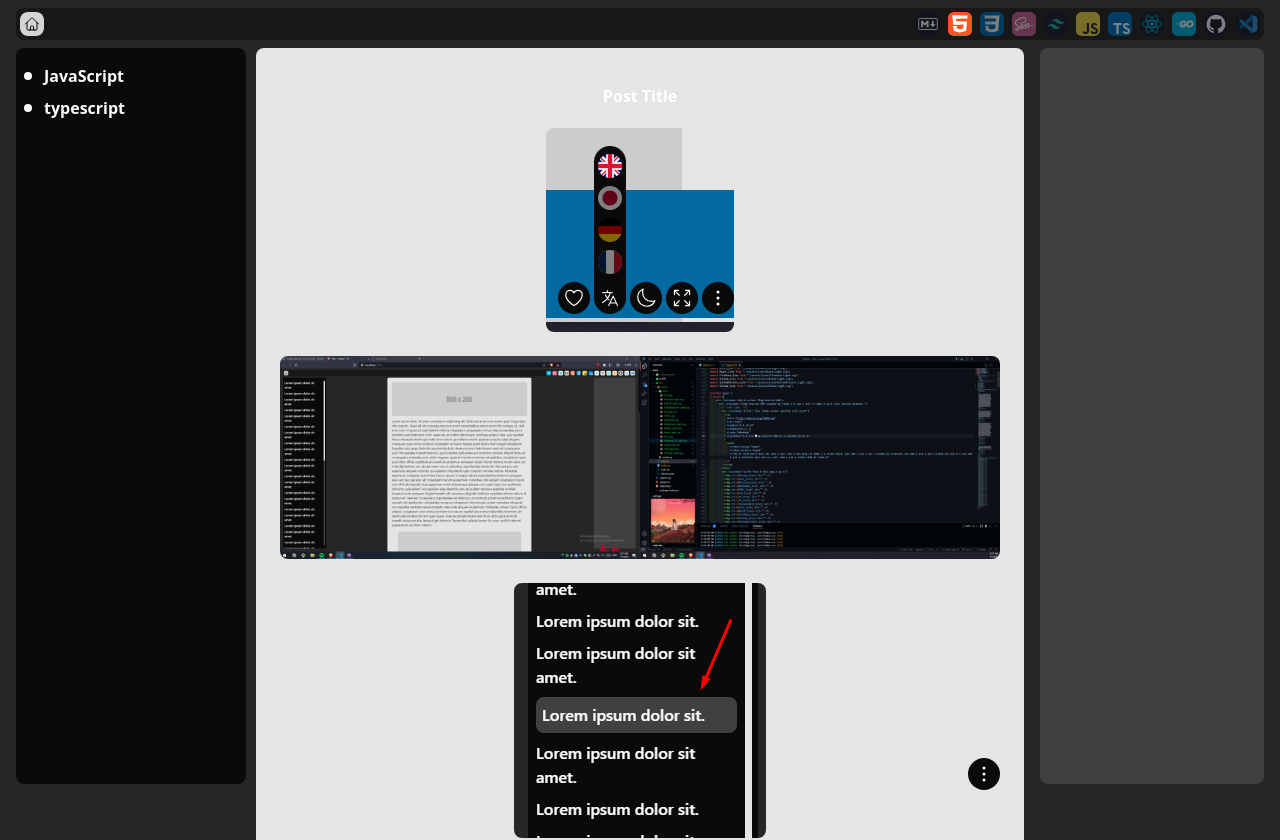
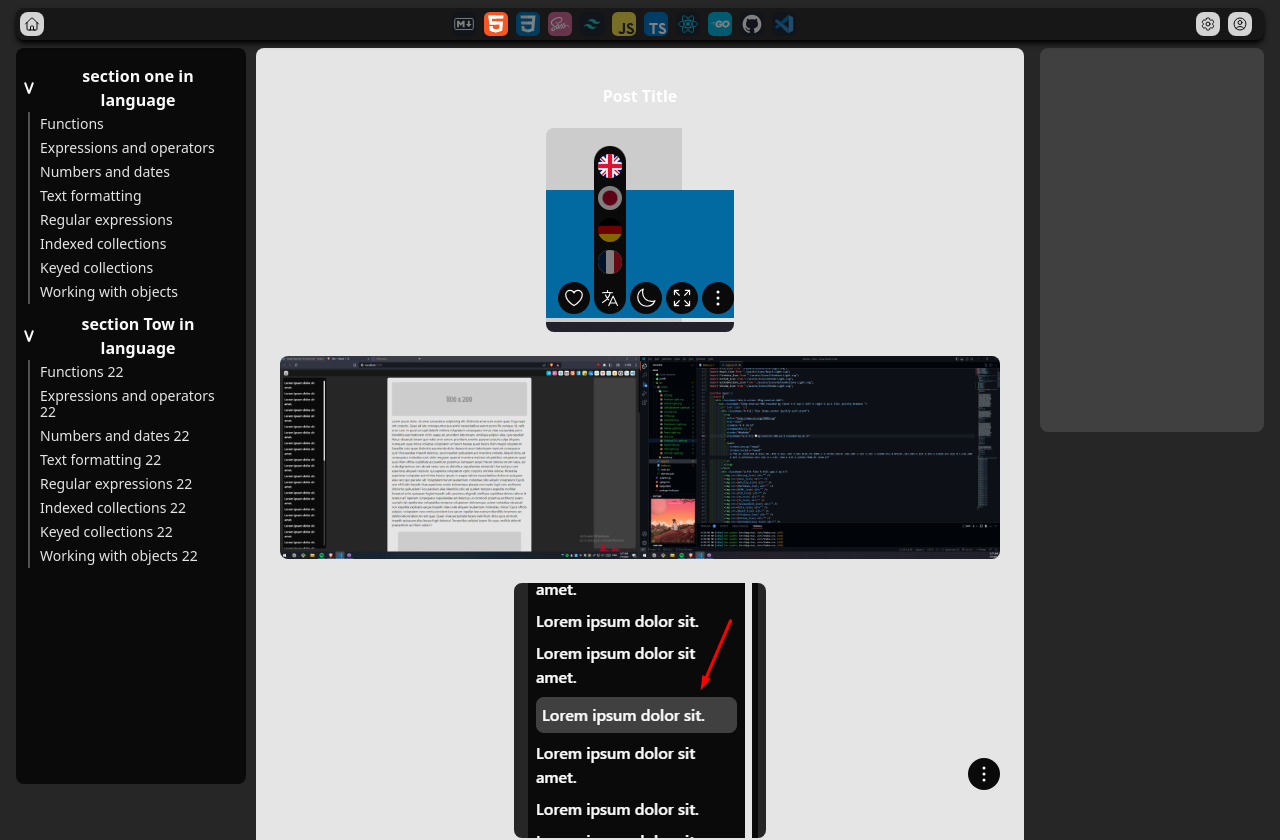
Before and after one commit to AlexEG/BetterDevDocs, a React (Vite) app: page / in a window 1280 px wide. Shown: the top 840 px of the page. Built offline with nearby package versions, Linux system fonts and the light colour scheme.

Commit message:
v1.2.6
JS pages routing

```diff
--- a/src/App.tsx
+++ b/src/App.tsx
@@ -1,16 +1,26 @@
+import { BrowserRouter, Routes, Route } from "react-router-dom";
+import Navbar from "./components/navbar/Navbar";
+
 import Home from "./pages/Home";
-import { BrowserRouter, Routes, Route } from "react-router-dom";
 
+//* -----------[ JS ]----------- *//
 import JavaScriptHome from "./pages/JavaScript/JavaScriptHome";
+import JavaScriptMDN from "./pages/JavaScript/JavaScriptMDN";
+
+//* -----------[ Tailwind CSS ]----------- *//
 import TailwindCSSHome from "./pages/TailwindCSS/TailwindCSSHome";
+
+//* -----------[ React ]----------- *//
 import ReactHome from "./pages/React/ReactHome";
 
 function App() {
   return (
     <BrowserRouter>
+      <Navbar />
       <Routes>
         <Route path="/" element={<Home />}></Route>
         <Route path="/javascript" element={<JavaScriptHome />}></Route>
+        <Route path="/javascript/mdn" element={<JavaScriptMDN />}></Route>
         <Route path="/react" element={<ReactHome />}></Route>
         <Route path="/tailwindcss" element={<TailwindCSSHome />}></Route>
       </Routes>
--- /dev/null
+++ b/src/DATA/pages/JavaScriptSidbarContent.json
@@ -0,0 +1,60 @@
+{
+  "homePage": [
+    [
+      "section one in language",
+      [
+        "Functions",
+        "Expressions and operators",
+        "Numbers and dates",
+        "Text formatting",
+        "Regular expressions",
+        "Indexed collections",
+        "Keyed collections",
+        "Working with objects"
+      ]
+    ],
+
+    [
+      "section Tow in language",
+      [
+        "Functions 22",
+        "Expressions and operators 22",
+        "Numbers and dates 22",
+        "Text formatting 22",
+        "Regular expressions 22",
+        "Indexed collections 22",
+        "Keyed collections 22",
+        "Working with objects 22"
+      ]
+    ]
+  ],
+  "MDN": [
+    [
+      "section one in language MDN",
+      [
+        "Functions",
+        "Expressions and operators",
+        "Numbers and dates",
+        "Text formatting",
+        "Regular expressions",
+        "Indexed collections",
+        "Keyed collections",
+        "Working with objects"
+      ]
+    ],
+
+    [
+      "section Tow in language MDN",
+      [
+        "Functions 22",
+        "Expressions and operators 22",
+        "Numbers and dates 22",
+        "Text formatting 22",
+        "Regular expressions 22",
+        "Indexed collections 22",
+        "Keyed collections 22",
+        "Working with objects 22"
+      ]
+    ]
+  ]
+}
--- a/src/components/navbar/LanguagesTools.tsx
+++ b/src/components/navbar/LanguagesTools.tsx
@@ -22,9 +22,9 @@ function LanguagesTools(): JSX.Element[] {
   allLanguagesToolsIconsArrTitle.map((icon, i) => {
     if (dataArr.includes(icon)) {
       iconsArr.push(
+        <button onClick={() => ChangeBlogSection(icon)}>
           <Link to={`/${icon.toLocaleLowerCase()}`}>
             <img
-            onClick={() => ChangeBlogSection(icon)}
               className={`${
                 blogSection === icon ? "brightness-110" : "brightness-50"
               } hover:brightness-110 transition cursor-pointer w-6`}
@@ -32,7 +32,8 @@ function LanguagesTools(): JSX.Element[] {
               src={allLanguagesToolsIconsArr[i]}
               alt={icon}
             />
-        </Link>,
+          </Link>
+        </button>,
       );
     }
   });
--- a/src/components/navbar/Navbar.tsx
+++ b/src/components/navbar/Navbar.tsx
@@ -1,10 +1,12 @@
 import LanguagesTools from "./LanguagesTools";
 import { Link } from "react-router-dom";
+import SettingsAccountBtn from "./SettingsAccountBtn";
 
 function Navbar() {
   return (
-    <nav className="bg-neutral-900 rounded-lg z-10 fixed h-8 top-2 left-4 right-4 px-1 flex justify-between ">
+    <nav className="bg-neutral-900 rounded-lg z-10 fixed h-8 top-2 left-4 right-4 px-1 flex justify-between shadow-black shadow-md ">
       {/* left Side  */}
+
       <div className="h-full flex items-center justify-self-start">
         <Link to="/">
           <svg
@@ -27,6 +29,8 @@ function Navbar() {
       <div className="w-fit flex h-full gap-2 py-1">
         <LanguagesTools />
       </div>
+
+      <SettingsAccountBtn />
     </nav>
   );
 }
--- /dev/null
+++ b/src/components/navbar/SettingsAccountBtn.tsx
@@ -0,0 +1,45 @@
+function SettingsAccountBtn() {
+  return (
+    <div className="h-full flex items-center justify-self-start ">
+      <button>
+        <svg
+          xmlns="http://www.w3.org/2000/svg"
+          fill="none"
+          viewBox="0 0 24 24"
+          strokeWidth={1.5}
+          stroke="#0a0a0a"
+          className="w-6 h-6 bg-neutral-300 px-1 rounded-lg mr-2"
+        >
+          <path
+            stroke-linecap="round"
+            stroke-linejoin="round"
+            d="M9.594 3.94c.09-.542.56-.94 1.11-.94h2.593c.55 0 1.02.398 1.11.94l.213 1.281c.063.374.313.686.645.87.074.04.147.083.22.127.324.196.72.257 1.075.124l1.217-.456a1.125 1.125 0 011.37.49l1.296 2.247a1.125 1.125 0 01-.26 1.431l-1.003.827c-.293.24-.438.613-.431.992a6.759 6.759 0 010 .255c-.007.378.138.75.43.99l1.005.828c.424.35.534.954.26 1.43l-1.298 2.247a1.125 1.125 0 01-1.369.491l-1.217-.456c-.355-.133-.75-.072-1.076.124a6.57 6.57 0 01-.22.128c-.331.183-.581.495-.644.869l-.213 1.28c-.09.543-.56.941-1.11.941h-2.594c-.55 0-1.02-.398-1.11-.94l-.213-1.281c-.062-.374-.312-.686-.644-.87a6.52 6.52 0 01-.22-.127c-.325-.196-.72-.257-1.076-.124l-1.217.456a1.125 1.125 0 01-1.369-.49l-1.297-2.247a1.125 1.125 0 01.26-1.431l1.004-.827c.292-.24.437-.613.43-.992a6.932 6.932 0 010-.255c.007-.378-.138-.75-.43-.99l-1.004-.828a1.125 1.125 0 01-.26-1.43l1.297-2.247a1.125 1.125 0 011.37-.491l1.216.456c.356.133.751.072 1.076-.124.072-.044.146-.087.22-.128.332-.183.582-.495.644-.869l.214-1.281z"
+          />
+          <path
+            stroke-linecap="round"
+            stroke-linejoin="round"
+            d="M15 12a3 3 0 11-6 0 3 3 0 016 0z"
+          />
+        </svg>
+      </button>
+      <button>
+        <svg
+          xmlns="http://www.w3.org/2000/svg"
+          fill="none"
+          viewBox="0 0 24 24"
+          strokeWidth={1.5}
+          stroke="#0a0a0a"
+          className="w-6 h-6 bg-neutral-300 px-1 rounded-lg mr-2"
+        >
+          <path
+            stroke-linecap="round"
+            stroke-linejoin="round"
+            d="M17.982 18.725A7.488 7.488 0 0012 15.75a7.488 7.488 0 00-5.982 2.975m11.963 0a9 9 0 10-11.963 0m11.963 0A8.966 8.966 0 0112 21a8.966 8.966 0 01-5.982-2.275M15 9.75a3 3 0 11-6 0 3 3 0 016 0z"
+          />
+        </svg>
+      </button>
+    </div>
+  );
+}
+
+export default SettingsAccountBtn;
--- a/src/components/sidebar/SectionLink.tsx
+++ b/src/components/sidebar/SectionLink.tsx
@@ -12,7 +12,7 @@ function SectionLink({
   setOpenSection: React.Dispatch<React.SetStateAction<string>>;
 }) {
   const [sectionTap, setSectionTap] = useState({
-    isSectionTapOpen: false,
+    isSectionTapOpen: true,
     selectOpenSubSec: `${sectionTitle}-subSection-${0}`,
   });
 
--- a/src/components/sidebar/Sidebar.tsx
+++ b/src/components/sidebar/Sidebar.tsx
@@ -1,43 +1,28 @@
 import { useState } from "react";
 import SectionLink from "./SectionLink";
 
-function Sidebar() {
+function Sidebar({ sidebarSections }: any) {
   const [openSection, setOpenSection] = useState("JavaScript");
+
+  const allSidebarElements = sidebarSections.map((section) => (
+    <SectionLink
+      key={section[0]}
+      openSection={openSection}
+      setOpenSection={setOpenSection}
+      sectionTitle={section[0]}
+      subSections={section[1]}
+    />
+  ));
+
+  // console.log(
+  //   "🚀 ~ file: Sidebar.tsx:8 ~ Sidebar ~ allSidebarElements:",
+  //   allSidebarElements,
+  // );
 
   return (
     <div className="sidebar-content  pr-1.5 h-[calc(100%-4rem)] fixed overflow-hidden left-4  bg-neutral-950 top-12 bottom-4 rounded-lg">
       <aside className="h-full  w-56 p-2 overflow-y-auto">
-        <SectionLink
-          openSection={openSection}
-          setOpenSection={setOpenSection}
-          sectionTitle="JavaScript"
-          subSections={[
-            "Functions",
-            "Expressions and operators",
-            "Numbers and dates",
-            "Text formatting",
-            "Regular expressions",
-            "Indexed collections",
-            "Keyed collections",
-            "Working with objects",
-          ]}
-        />
-
-        <SectionLink
-          openSection={openSection}
-          setOpenSection={setOpenSection}
-          sectionTitle="typescript"
-          subSections={[
-            "Functions",
-            "Expressions and operators",
-            "Numbers and dates",
-            "Text formatting",
-            "Regular expressions",
-            "Indexed collections",
-            "Keyed collections",
-            "Working with objects",
-          ]}
-        />
+        {allSidebarElements}
       </aside>
     </div>
   );
--- a/src/pages/Home.tsx
+++ b/src/pages/Home.tsx
@@ -1,17 +1,15 @@
-import Navbar from "../components/navbar/Navbar";
 import Sidebar from "../components/sidebar/Sidebar";
 import Post from "../components/article/Post";
+import JavaScriptSidbarContentDATA from "../DATA/pages/JavaScriptSidbarContent.json";
 
 function Home() {
   return (
     <div className="min-h-screen bg-neutral-800">
-      <Navbar />
-
       <Post />
 
-      <div className=" bg-neutral-700 h-[calc(100%-4rem)] w-56 fixed right-4 top-12 bottom-4 rounded-lg"></div>
+      <div className=" bg-neutral-700 h-96 max-h-[calc(100%-4rem)] w-56 fixed right-4 top-12 bottom-4 rounded-lg"></div>
 
-      <Sidebar />
+      <Sidebar sidebarSections={JavaScriptSidbarContentDATA.homePage} />
     </div>
   );
 }
--- a/src/pages/JavaScript/JavaScriptHome.tsx
+++ b/src/pages/JavaScript/JavaScriptHome.tsx
@@ -1,11 +1,21 @@
-import Navbar from "../../components/navbar/Navbar";
+import { Link } from "react-router-dom";
+
+import JavaScriptSidbarContentDATA from "../../DATA/pages/JavaScriptSidbarContent.json";
 
 function JavaScriptHome() {
   return (
-    <div className="bg-black min-h-screen flex justify-center items-center">
-      <Navbar />
+    <div className="bg-neutral-800 min-h-screen flex justify-center items-center gap-4 flex-col">
+      <Link to="/javascript/mdn">
+        <p className="bg-neutral-950 text-neutral-50 font-bold p-10 text-5xl">
+          MDN
+        </p>
+      </Link>
 
-      <p className="text-white text-4xl">JavaScript Home</p>
+      <Link to="/javascript/javascript_info">
+        <p className="bg-neutral-950 text-neutral-50 font-bold p-10 text-5xl">
+          JavaScript.info
+        </p>
+      </Link>
     </div>
   );
 }
--- /dev/null
+++ b/src/pages/JavaScript/JavaScriptMDN.tsx
@@ -0,0 +1,16 @@
+import JavaScriptSidbarContentDATA from "../../DATA/pages/JavaScriptSidbarContent.json";
+import Sidebar from "../../components/sidebar/Sidebar";
+
+function JavaScriptMDN() {
+  return (
+    <div className="bg-neutral-800 min-h-screen flex justify-center items-center gap-4 flex-col">
+      <p className="text-6xl font-bold bg-black text-white p-5">
+        This is MDN Docs
+      </p>
+
+      <Sidebar sidebarSections={JavaScriptSidbarContentDATA.MDN} />
+    </div>
+  );
+}
+
+export default JavaScriptMDN;
--- a/src/pages/React/ReactHome.tsx
+++ b/src/pages/React/ReactHome.tsx
@@ -1,11 +1,10 @@
-import Navbar from "../../components/navbar/Navbar";
-
+import Sidebar from "../../components/sidebar/Sidebar";
+import JavaScriptSidbarContentDATA from "../../DATA/pages/JavaScriptSidbarContent.json";
 function ReactHome() {
   return (
     <div className="bg-black min-h-screen flex justify-center items-center">
-      <Navbar />
-
       <p className="text-white text-4xl">React Home</p>
+      <Sidebar sidebarSections={JavaScriptSidbarContentDATA.homePage} />
     </div>
   );
 }
--- a/src/pages/TailwindCSS/TailwindCSSHome.tsx
+++ b/src/pages/TailwindCSS/TailwindCSSHome.tsx
@@ -1,11 +1,11 @@
-import Navbar from "../../components/navbar/Navbar";
-
+import Sidebar from "../../components/sidebar/Sidebar";
+import JavaScriptSidbarContentDATA from "../../DATA/pages/JavaScriptSidbarContent.json";
 function TailwindCSSHome() {
   return (
     <div className="bg-black min-h-screen flex justify-center items-center">
-      <Navbar />
+      <p className="text-white text-4xl">Tailwind CSS Home</p>
 
-      <p className="text-white text-4xl">Tailwind CSS Home</p>
+      <Sidebar sidebarSections={JavaScriptSidbarContentDATA.homePage} />
     </div>
   );
 }
```
Lines whose indentation alone changed are shown as unchanged.
